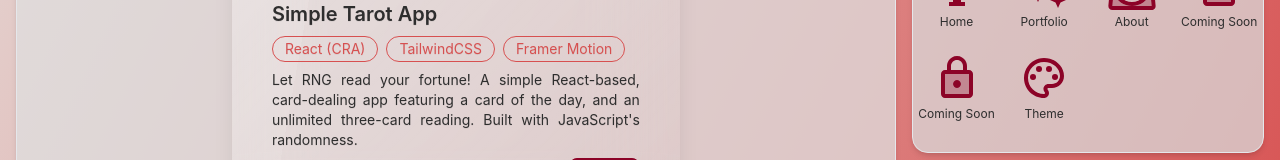
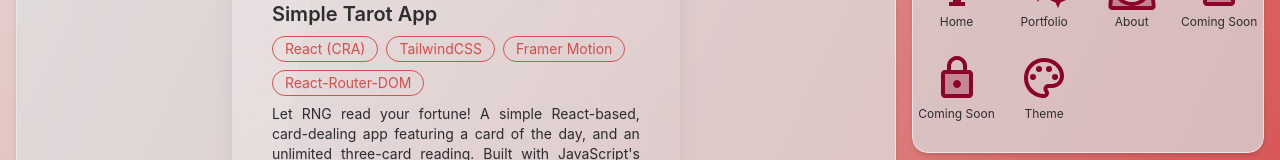
Before and after one commit to missmansanas/missmansanas.github.io, a React (Create React App) app: page /portfolio in a window 1280 px wide. Shown: the part 449-609 px from the top of the page. Built offline with nearby package versions, Linux system fonts and the light colour scheme.

Commit message:
Add: Productivity App portfolio

```diff
--- a/src/components/portfolio-components/DevPortfolio.js
+++ b/src/components/portfolio-components/DevPortfolio.js
@@ -42,6 +42,7 @@ const DevPortfolio = ({ theme }) => {
         "React (CRA)",
         "TailwindCSS",
         "Framer Motion",
+        "React-Router-DOM",
       ],
       link: "https://missmansanas.github.io/tarot-reading",
     },
@@ -59,6 +60,17 @@ const DevPortfolio = ({ theme }) => {
       link: "https://missmansanas.github.io/chat-dapp",
     },
     {
+      image: require(`../../assets/images/productivity-app.png`),
+      title: "To-do List + Pomodoro App",
+      description: "Introducing the ultimate productivity assistant: a to-do list + pomodoro web app! Stay organized and focused with ease.",
+      tags: [
+        "React (Vite)",
+        "TailwindCSS",
+        "React-Router-DOM",
+      ],
+      link: "https://missmansanas.github.io/productivity-app",
+    },
+    {
       image: require(`../../assets/images/portfolio.png`),
       title: "Portfolio Website",
       description: "You're currently here!",
@@ -67,6 +79,7 @@ const DevPortfolio = ({ theme }) => {
         "TailwindCSS",
         "DaisyUI",
         "Framer Motion",
+        "React-Router-DOM",
       ],
       link: "/",
     },
```
